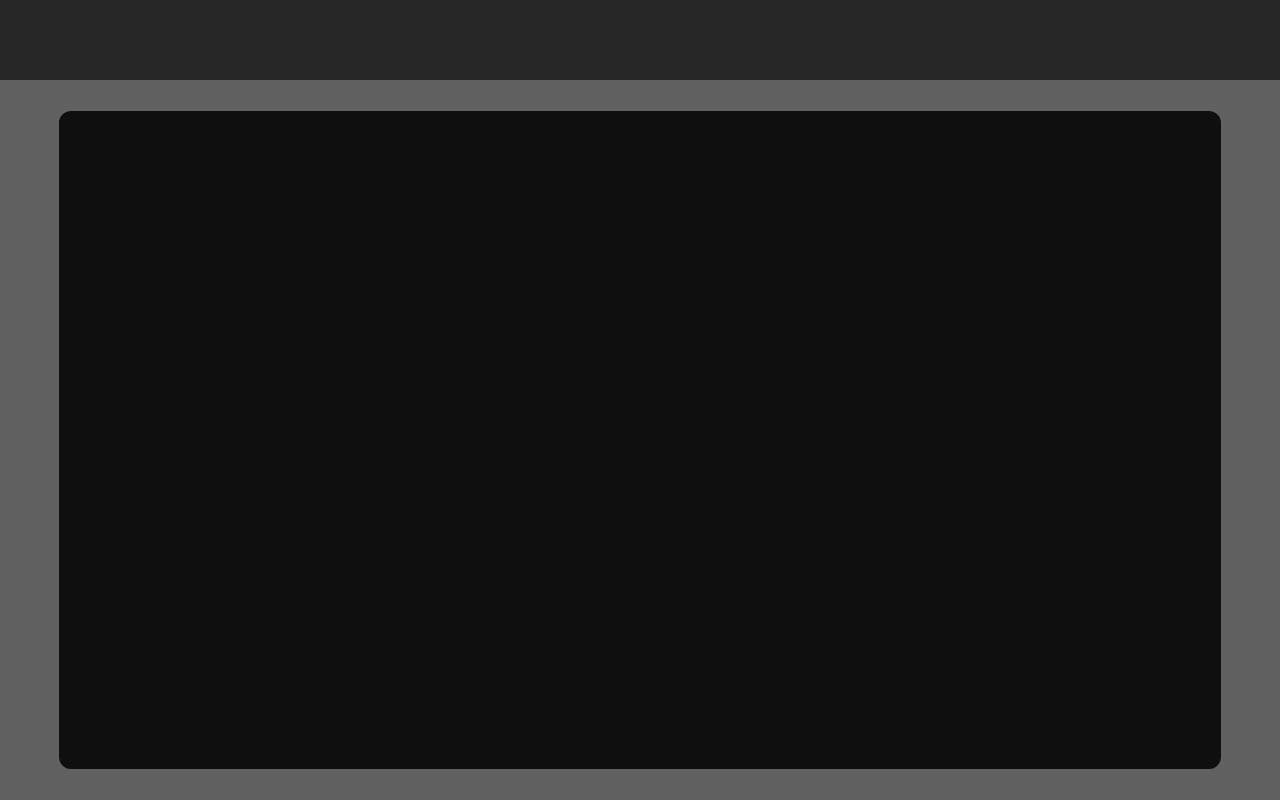
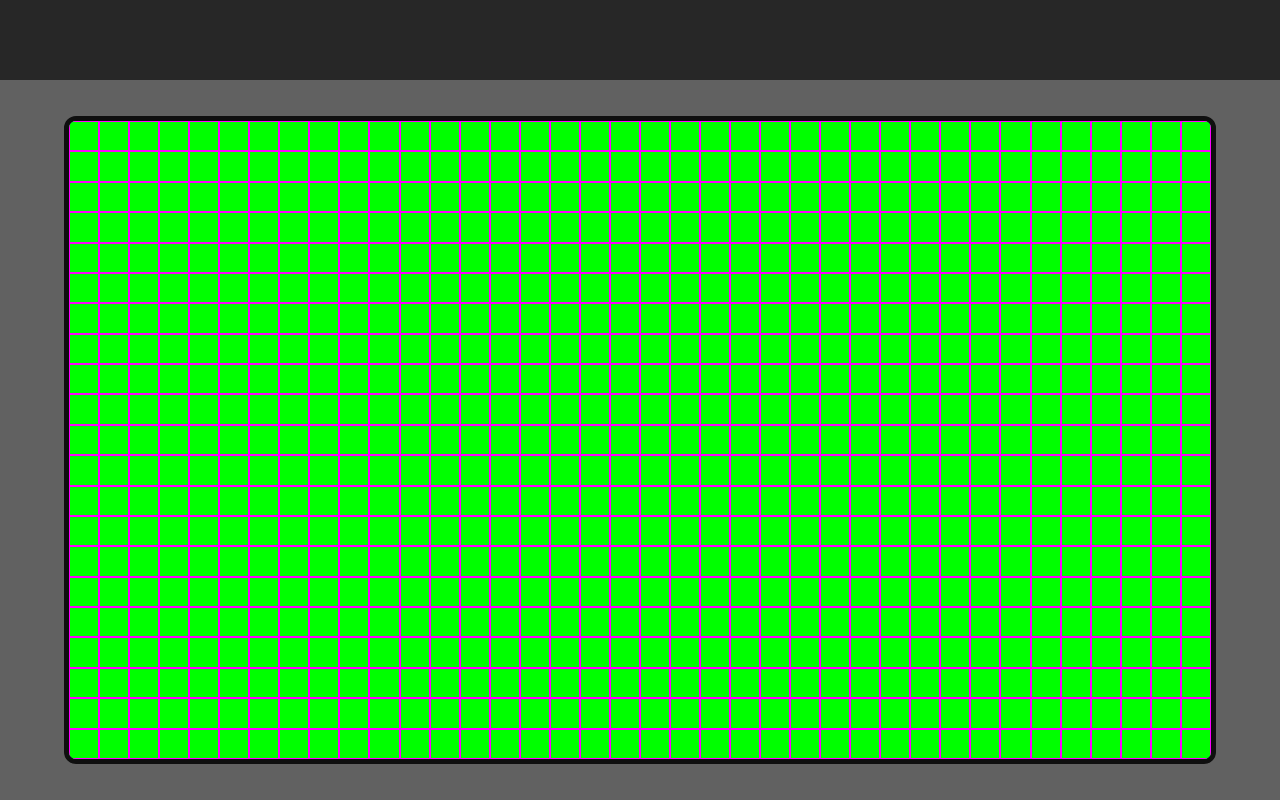
Before and after one commit to AVX00/202201-w2chwe-Alberto-vidal, a website: page site/index.html in a window 1280 px wide. Drawn offline with nearby package versions, Linux system fonts and the light colour scheme; files that its build step writes are made by us from their sources.

Commit message:
first try with dom, created functions to generate cells

```diff
--- a/dom.js
+++ /dev/null
@@ -1,6 +0,0 @@
-// eslint-disable-next-line import/extensions
-import { generateVillage, greetTheNeighbours } from "./cell.mjs";
-
-const table = document.getElementById("table");
-
-console.log(table, greetTheNeighbours(generateVillage(3, 3)));
--- a/site/index.html
+++ b/site/index.html
@@ -6,12 +6,14 @@
     <meta name="viewport" content="width=device-width, initial-scale=1.0" />
     <link rel="shortcut icon" href="favicon.png" type="image/x-icon" />
     <link rel="stylesheet" href="styles/style.css" />
+
     <title>Game of life</title>
   </head>
   <body>
     <main class="main">
-      <div class="table"></div>
+      <div class="table" id="table"></div>
     </main>
     <aside class="menu"></aside>
+    <script src="scripts/dom.js"></script>
   </body>
 </html>
--- /dev/null
+++ b/site/scripts/dom.js
@@ -0,0 +1,49 @@
+// eslint-disable-next-line import/extensions
+// import { generateVillage, greetTheNeighbours } from "./cell.mjs";
+
+const table = document.getElementById("table");
+
+function getNumberOfCells(board) {
+  const numberOfCells = [];
+  numberOfCells.push(
+    Math.floor(board.clientWidth / 30),
+    Math.floor(board.clientHeight / 30)
+  );
+  return numberOfCells;
+}
+
+function bornCell(x, y) {
+  const cell = document.createElement("div");
+  cell.setAttribute("id", `cell${x}${y}`);
+  cell.setAttribute("class", "cell");
+  return cell;
+}
+
+function getCellSize(board, numberOfCells) {
+  const cellSize = [];
+  cellSize.push(
+    board.clientWidth / numberOfCells[0],
+    board.clientHeight / numberOfCells[1]
+  );
+  return cellSize;
+}
+
+function createCells(board) {
+  const numberOfCells = getNumberOfCells(board);
+  for (let x = 0; x < numberOfCells[0]; x++) {
+    for (let y = 0; y < numberOfCells[1]; y++) {
+      board.appendChild(bornCell(x, y));
+    }
+  }
+  const cellSize = getCellSize(board, numberOfCells);
+  const cells = document.querySelectorAll(".cell");
+  cells.forEach((cell) => {
+    cell.setAttribute(
+      "style",
+      `width: ${cellSize[0]}px; height: ${cellSize[1]}px;`
+    );
+    cell.addEventListener("click");
+  });
+}
+
+createCells(table);
--- a/site/styles/sass/style.sass
+++ b/site/styles/sass/style.sass
@@ -13,15 +13,27 @@ body
   justify-content: center
   align-items: center
   & .table
-    background-color: #0f0f0f
+    background-color: #4160b4
+    box-sizing: border-box
     border-radius: 12px
     min-width: 90%
+    max-width: 90%
     min-height: 90%
+    max-height: 90%
     border: 5px solid #0f0f0f
+    display: flex
+    overflow: hidden
+    flex-wrap: wrap
+    & .cell
+      height: --cell-height
+      width: --cell-width
+      box-sizing: border-box
+      background-color: #00ff00
+      border: 1px solid #ff00ff
 
 
 .menu
   height: 10vh
   background-color: #272727
-  box-shadow: 1px 0 7px 2px #111, -2px 0 50px 2px #00b6bd
+  box-shadow: 0 1px 3px 2px #111, 0 -2px 50px 2px #00b6bd
   width: 100vw
```
Also changed, not shown: site/scripts/cell.mjs (renamed from cell.mjs).
